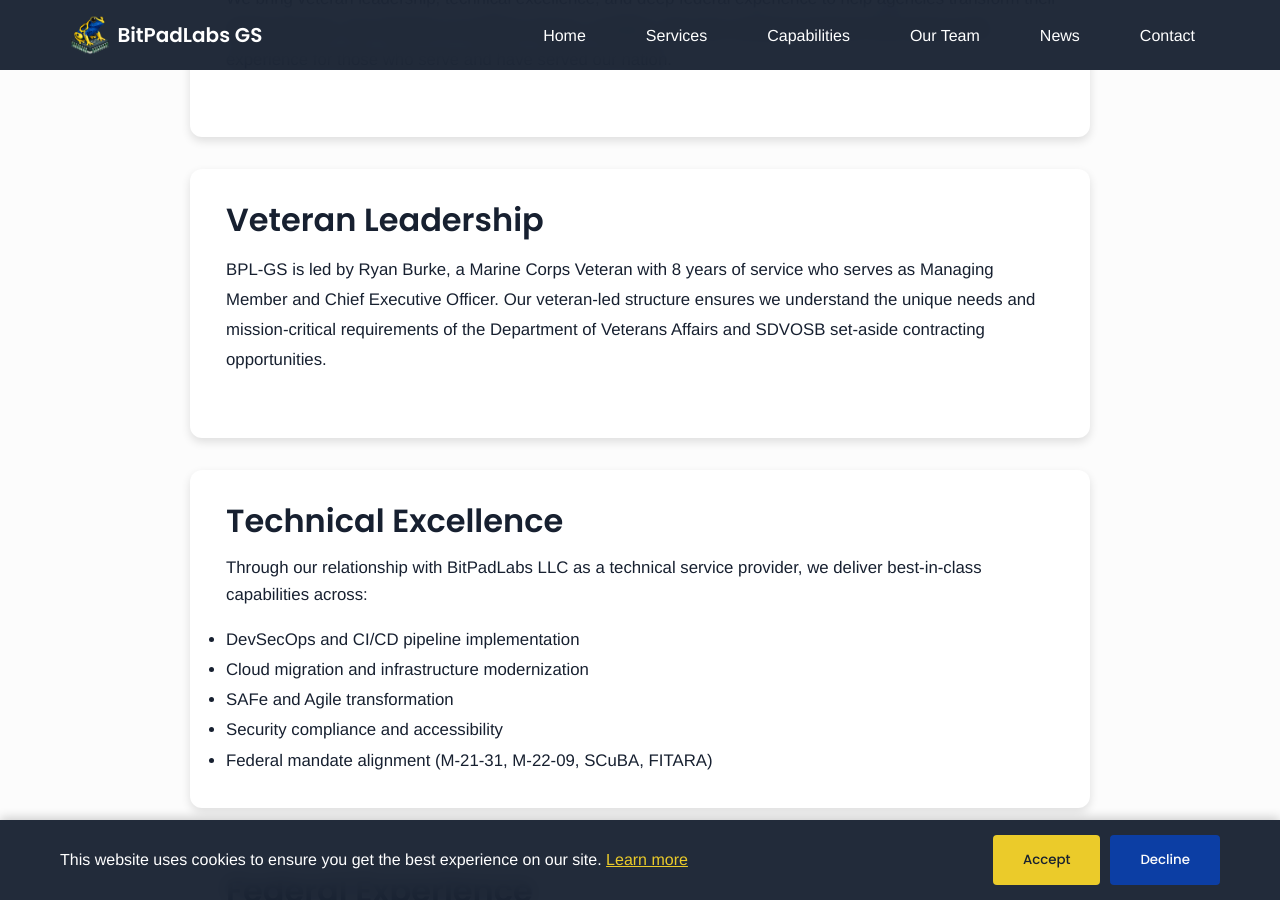
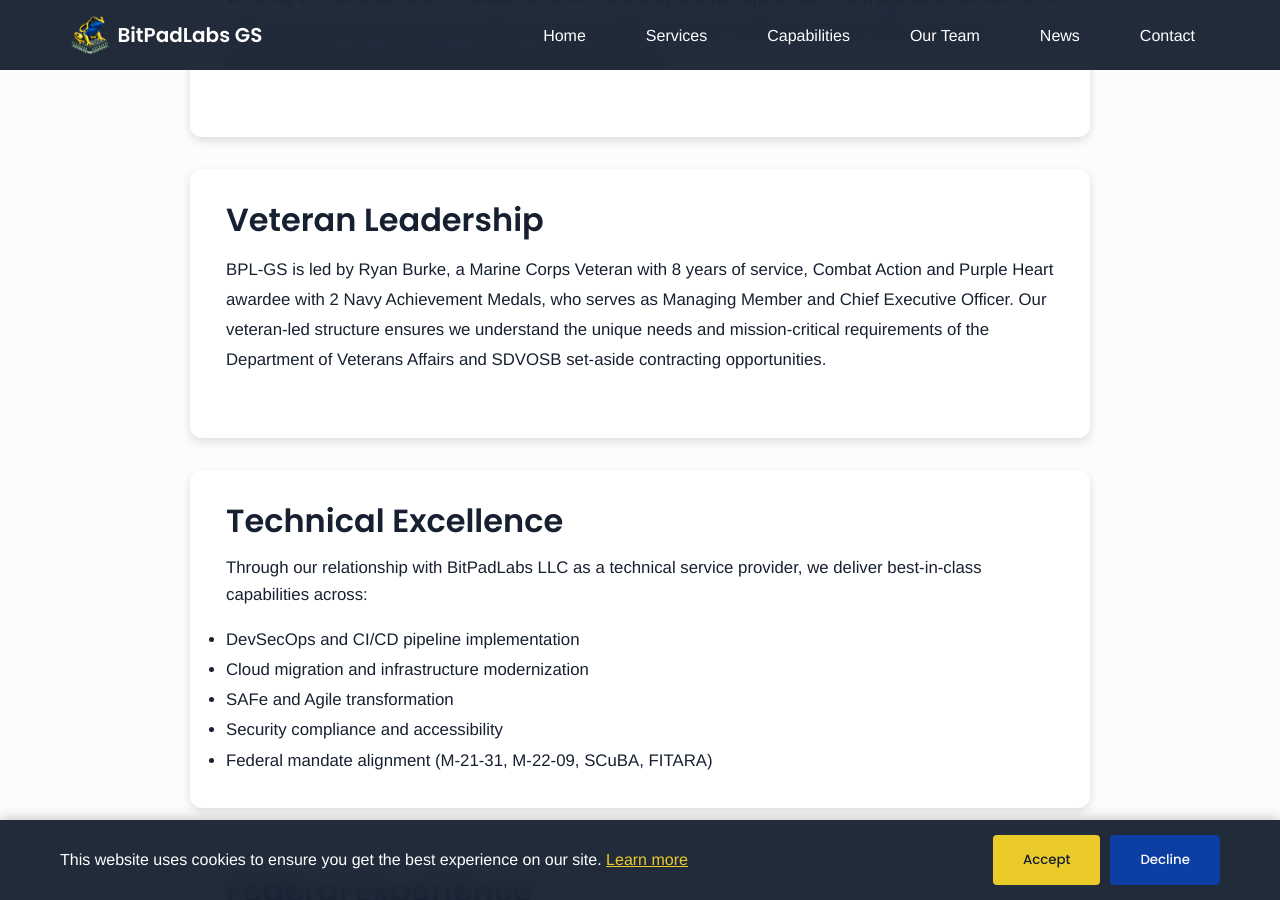
Before and after one commit to BitPadLabs/bitpadlabsgs-site, a Jekyll site: the page built from about.html, in a window 1280 px wide and 900 px high, scrolled down 641 px. Built offline with Jekyll 4.4.1, drawn with Linux system fonts in a browser that asks for light colours.

Commit message:
Update veteran leadership details in About page
Expanded the description of Ryan Burke's military background to include Combat Action, Purple Heart, and Navy Achievement Medals in the About Us section.

```diff
--- a/about.html
+++ b/about.html
@@ -22,7 +22,7 @@
 
       <div class="content-block card" style="padding: 2rem; margin-bottom: 2rem;">
         <h2>Veteran Leadership</h2>
-        <p style="font-size: 1.05rem; line-height: 1.8;">BPL-GS is led by Ryan Burke, a Marine Corps Veteran with 8 years of service who serves as Managing Member and Chief Executive Officer. Our veteran-led structure ensures we understand the unique needs and mission-critical requirements of the Department of Veterans Affairs and SDVOSB set-aside contracting opportunities.</p>
+        <p style="font-size: 1.05rem; line-height: 1.8;">BPL-GS is led by Ryan Burke, a Marine Corps Veteran with 8 years of service, Combat Action and Purple Heart awardee with 2 Navy Achievement Medals, who serves as Managing Member and Chief Executive Officer. Our veteran-led structure ensures we understand the unique needs and mission-critical requirements of the Department of Veterans Affairs and SDVOSB set-aside contracting opportunities.</p>
       </div>
 
       <div class="content-block card" style="padding: 2rem; margin-bottom: 2rem;">
```
